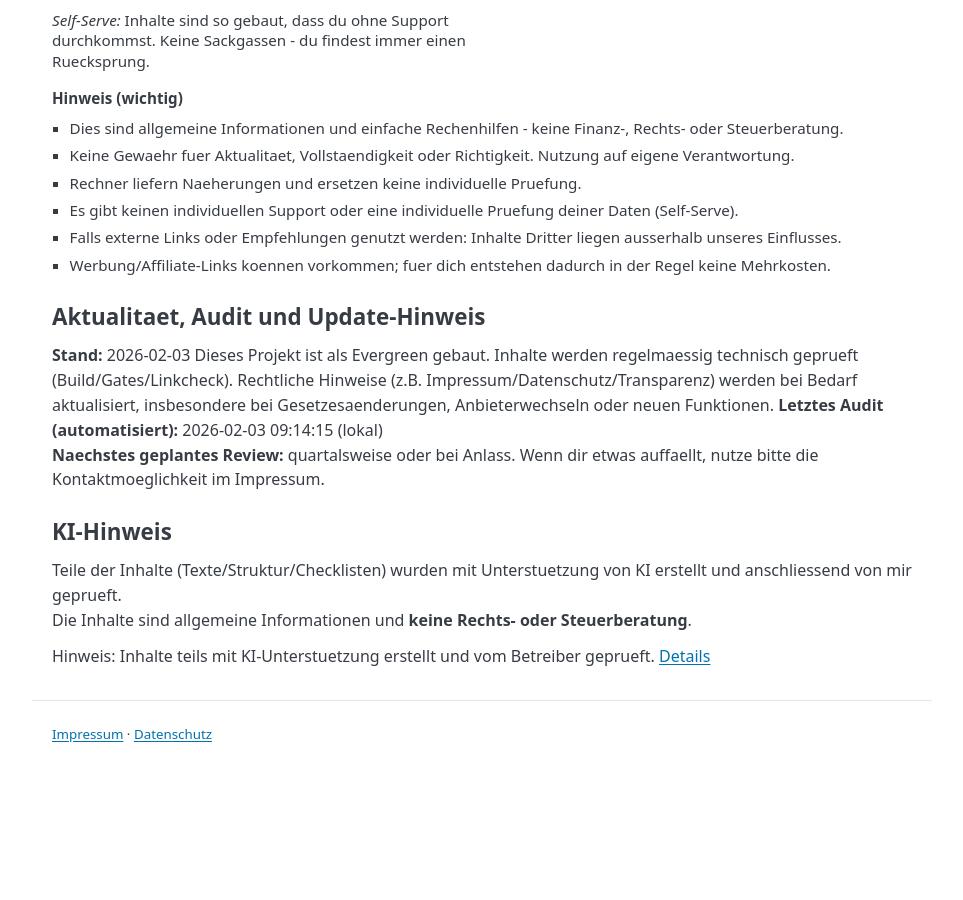
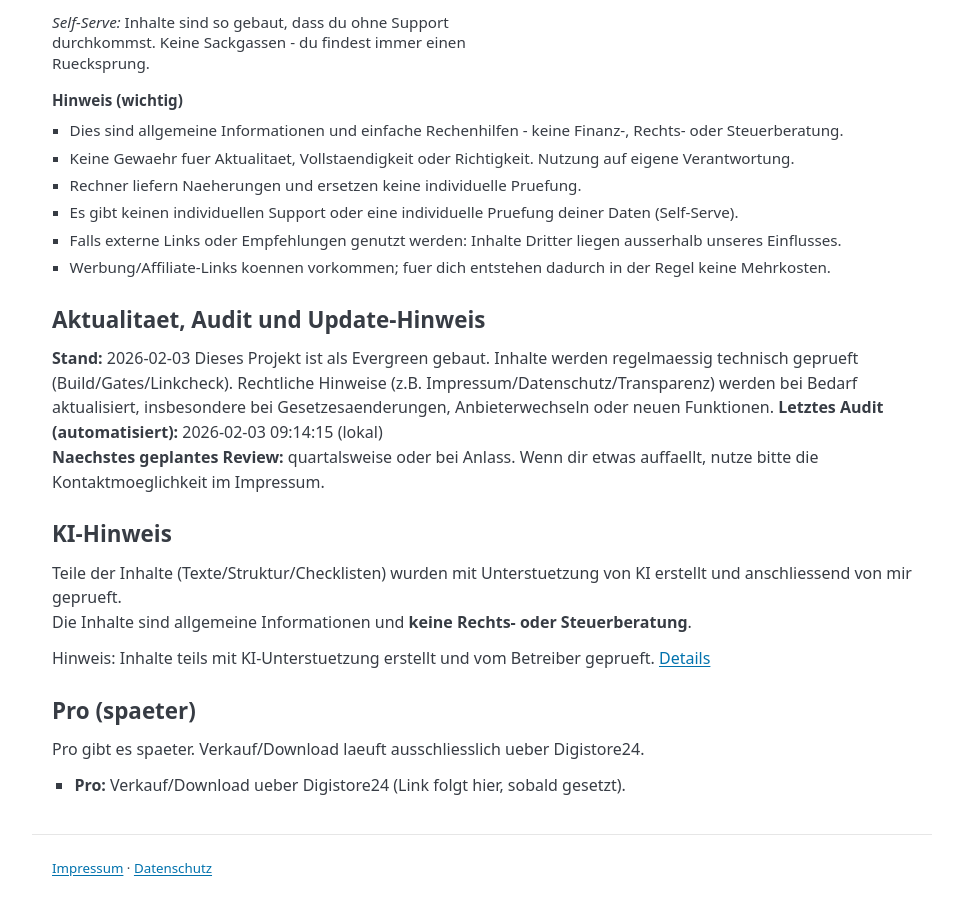
Before and after one commit to gluecklich-tools/einfach-geld-ordnen, a Jekyll site: the page built from seiten/downloads.md, in a window 1280 px wide and 900 px high, scrolled down 1161 px. Shown: the whole window, without its empty margins (158-1121 px from the left). Built offline with Jekyll 4.4.1, drawn with Linux system fonts in a browser that asks for light colours; before the commit the page ends 1927 px from its top, so only the background shows below that; some of the changed text lies outside the part shown.

Commit message:
Klaus-Run: automated gates + push 2026-02-20 22:08

```diff
--- a/_data/offer.yml
+++ b/_data/offer.yml
@@ -1,4 +1,4 @@
 # SSOT Offer Links (clone-friendly)
 # Set these to your Digistore24 URLs.
-vollversion_url: "https://DIGISTORE24-LINK-ZUR-VOLLVERSION"
-pro_url: "https://DIGISTORE24-LINK-ZUR-PRO/PREMIUM"
+vollversion_url: "REPLACE_WITH_DIGISTORE_VOLLVERSION"
+pro_url: "REPLACE_WITH_DIGISTORE_PRO"
--- a/_includes/pricing-table.html
+++ b/_includes/pricing-table.html
@@ -16,8 +16,8 @@
 {% comment %}EGO_OFFER_FALLBACK_V1: clone-friendly offer links + safe fallback{% endcomment %}
 {% assign ego_voll = site.data.offer.vollversion_url | default: '' %}
 {% assign ego_pro  = site.data.offer.pro_url        | default: '' %}
-{% if ego_voll contains 'REPLACE_WITH_' %}{% assign ego_voll = site.baseurl | append: '/seiten/downloads.html' %}{% endif %}
-{% if ego_pro  contains 'REPLACE_WITH_' %}{% assign ego_pro  = site.baseurl | append: '/seiten/downloads.html' %}{% endif %}
+{% if ego_voll contains 'REPLACE_WITH_' %}{% assign ego_voll = site.baseurl | append: '/seiten/downloads.html#vollversion' %}{% endif %}
+{% if ego_pro  contains 'REPLACE_WITH_' %}{% assign ego_pro  = site.baseurl | append: '/seiten/downloads.html#pro' %}{% endif %}
 <section class="ego-pricing" aria-label="Preise und Versionen">
   <div class="ego-pricing__grid">
     <article class="ego-card">
--- a/seiten/downloads.md
+++ b/seiten/downloads.md
@@ -19,11 +19,11 @@
 <a id="freebie"></a>
 ## Freebie (kostenlos)
 - **Freebie Download:** [EGO_Freebie_Bundle.zip (ZIP: XLSX+ODS)]({{ site.baseurl }}/downloads/bundles/EGO_Freebie_Bundle.zip)
+<a id="vollversion"></a>
 ## Vollversion (spaeter)
+- **Vollversion:** Verkauf/Download über Digistore24 (Link folgt hier, sobald gesetzt).
 
 Die Vollversion kommt spaeter. Bis dahin bleibt alles Self-Serve und kostenlos nutzbar.
-
-- **Vollversion:** [Hier entlang]({{ site.baseurl }}/seiten/vollversion.html?utm_source=site&utm_medium=downloads&utm_campaign=vollversion)
 {% include pricing-table.html %}
 
 ## Weiter
@@ -33,3 +33,8 @@
 - [Rechner]({{ site.baseurl }}/seiten/rechner-uebersicht.html)
 
 {% include no_sackgasse_footer.html %}
+
+<a id="pro"></a>
+## Pro (spaeter)
+Pro gibt es spaeter. Verkauf/Download laeuft ausschliesslich ueber Digistore24.
+- **Pro:** Verkauf/Download ueber Digistore24 (Link folgt hier, sobald gesetzt).
```
